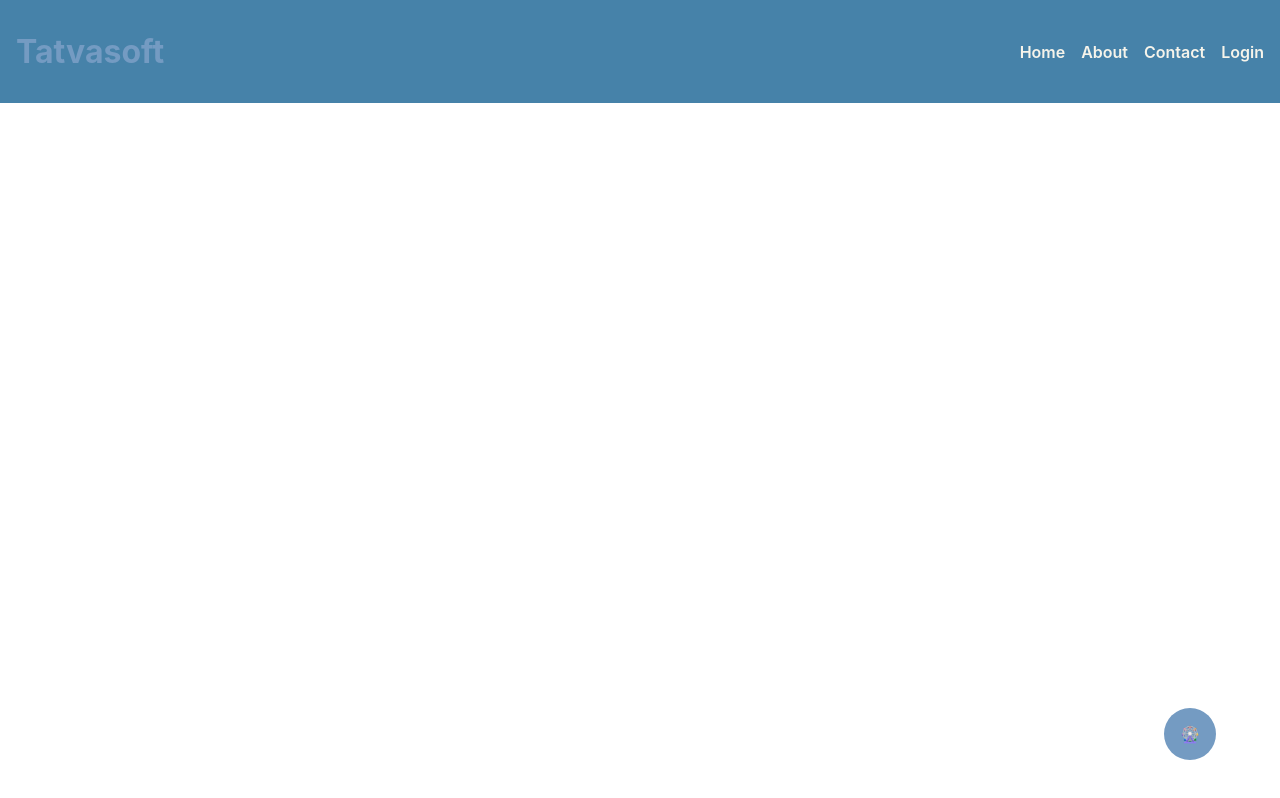
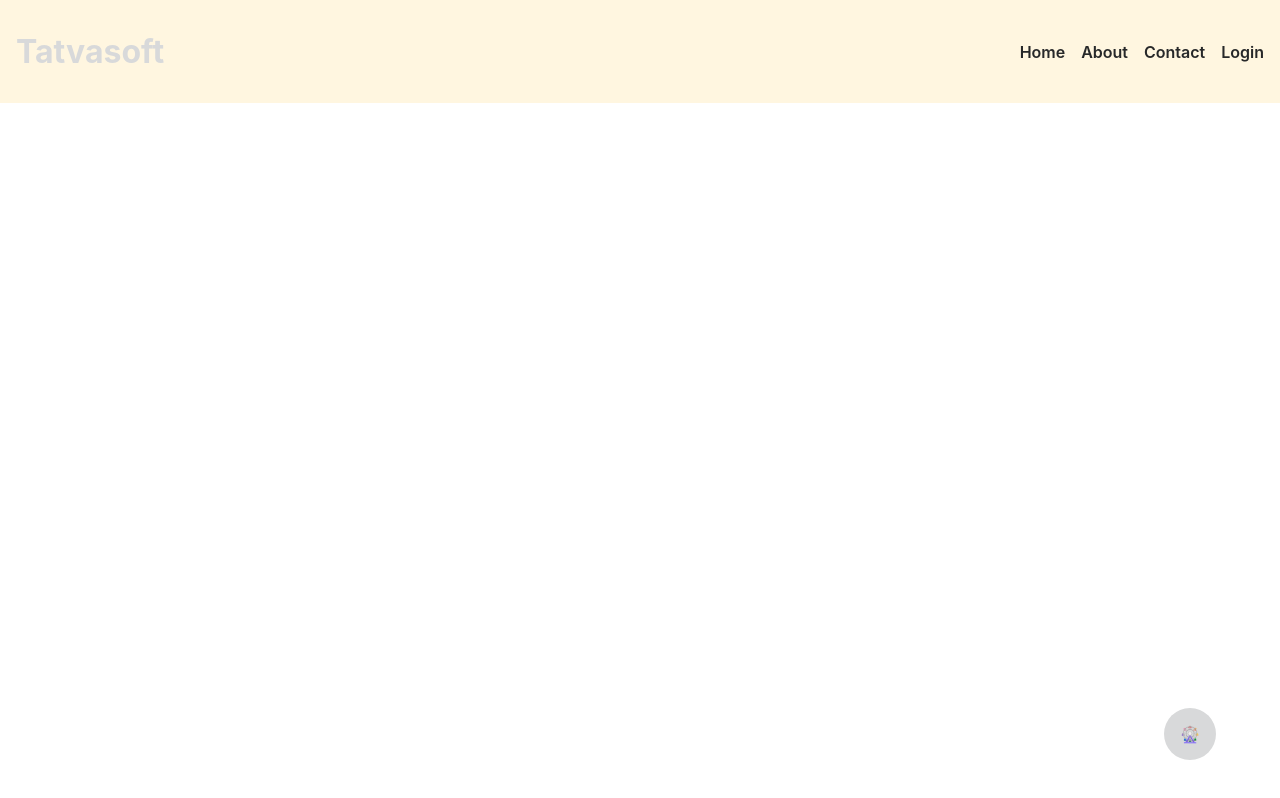
Before and after one commit to uttamakwana/tatvasoft-book-store, a React (Vite) app: page / in a window 1280 px wide. Built offline with nearby package versions, Linux system fonts and the light colour scheme; a web font is replaced by a local one.

Commit message:
Changed theme colors in Light mode in Theme Provider

```diff
--- a/src/theme/ThemeProvider.jsx
+++ b/src/theme/ThemeProvider.jsx
@@ -7,15 +7,15 @@ const ThemeProvider = () => {
   const { theme, setTheme } = useContext(Context);
   useEffect(() => {
     if (theme === "light") {
-      document.documentElement.style.setProperty("--color-primary", "#4682A9");
+      document.documentElement.style.setProperty("--color-primary", "#FFF6E0");
       document.documentElement.style.setProperty(
         "--color-secondary",
-        "#749BC2"
+        "#D8D9DA"
       );
-      document.documentElement.style.setProperty("--color-tertiary", "#91C8E4");
+      document.documentElement.style.setProperty("--color-tertiary", "#61677A");
       document.documentElement.style.setProperty(
         "--color-quaternary",
-        "#F6F4EB"
+        "#272829"
       );
     } else {
       document.documentElement.style.setProperty("--color-primary", "#191919");
```
